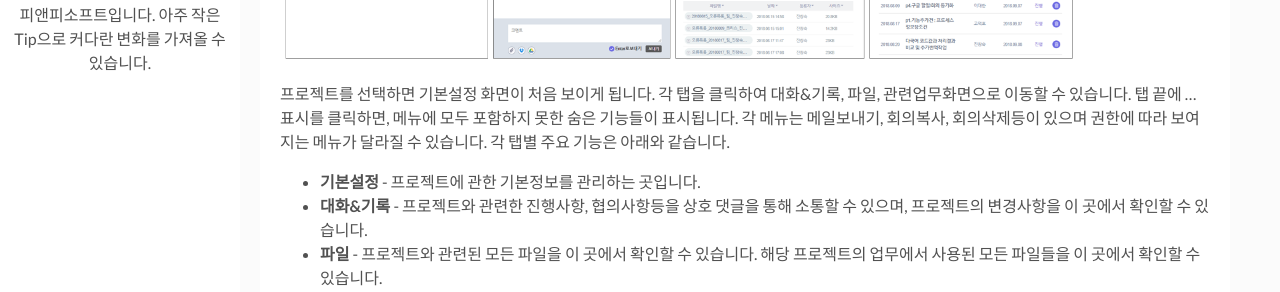
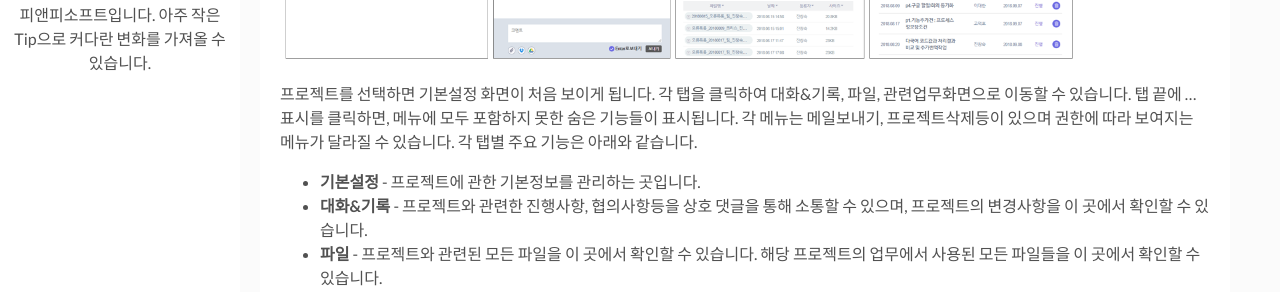
Before and after one commit to pnpsoft/pnpsoft.github.io, a Jekyll site: the page built from _posts/2018-08-27-how-to-use-pnp-04.markdown, in a window 1280 px wide and 900 px high, scrolled down 1554 px. Shown: the part 176-468 px from the top of the window. Built offline with Jekyll 4.4.1, drawn with Linux system fonts in a browser that asks for light colours; comment, search, counter and statistics services are not loaded.

Commit message:
Update 2018-08-27-how-to-use-pnp-04.markdown

```diff
--- a/_posts/2018-08-27-how-to-use-pnp-04.markdown
+++ b/_posts/2018-08-27-how-to-use-pnp-04.markdown
@@ -27,7 +27,7 @@ pnpdot.com은 업무공유플랫폼입니다. pnpdot.com에서는 업무를 그
 ## 기본설정, 대화&기록, 파일, 관련업무, 그밖에
 <img src="{{site.baseurl}}/assets/img/project/project12.PNG" alt="alt text" width="800" height="auto">
 
-프로젝트를 선택하면 기본설정 화면이 처음 보이게 됩니다. 각 탭을 클릭하여 대화&기록, 파일, 관련업무화면으로 이동할 수 있습니다. 탭 끝에 ... 표시를 클릭하면, 메뉴에 모두 포함하지 못한 숨은 기능들이 표시됩니다. 각 메뉴는 메일보내기, 회의복사, 회의삭제등이 있으며 권한에 따라 보여지는 메뉴가 달라질 수 있습니다. 각 탭별 주요 기능은 아래와 같습니다.
+프로젝트를 선택하면 기본설정 화면이 처음 보이게 됩니다. 각 탭을 클릭하여 대화&기록, 파일, 관련업무화면으로 이동할 수 있습니다. 탭 끝에 ... 표시를 클릭하면, 메뉴에 모두 포함하지 못한 숨은 기능들이 표시됩니다. 각 메뉴는 메일보내기, 프로젝트삭제등이 있으며 권한에 따라 보여지는 메뉴가 달라질 수 있습니다. 각 탭별 주요 기능은 아래와 같습니다.
 
 * **기본설정** - 프로젝트에 관한 기본정보를 관리하는 곳입니다.
 * **대화&기록** - 프로젝트와 관련한 진행사항, 협의사항등을 상호 댓글을 통해 소통할 수 있으며, 프로젝트의 변경사항을 이 곳에서 확인할 수 있습니다.
```
